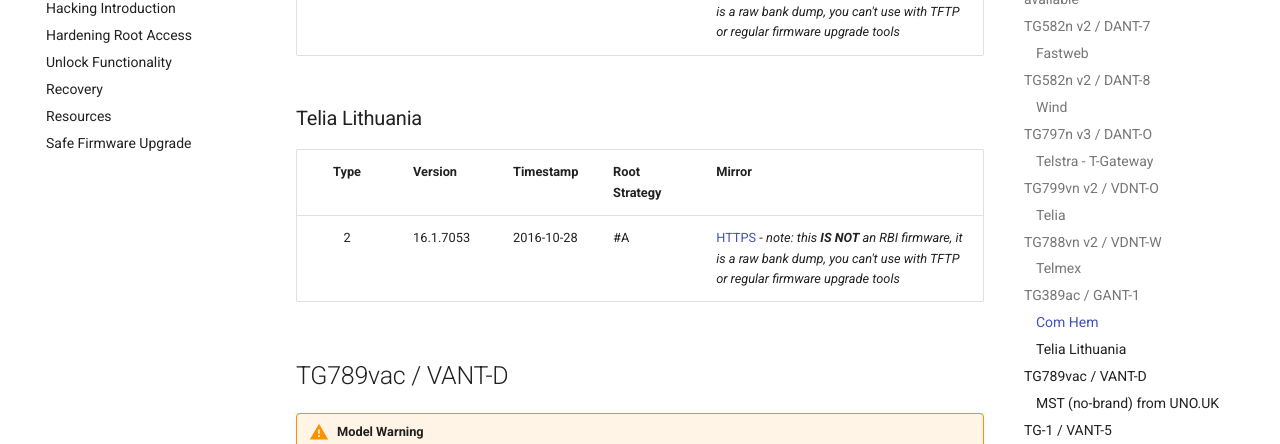
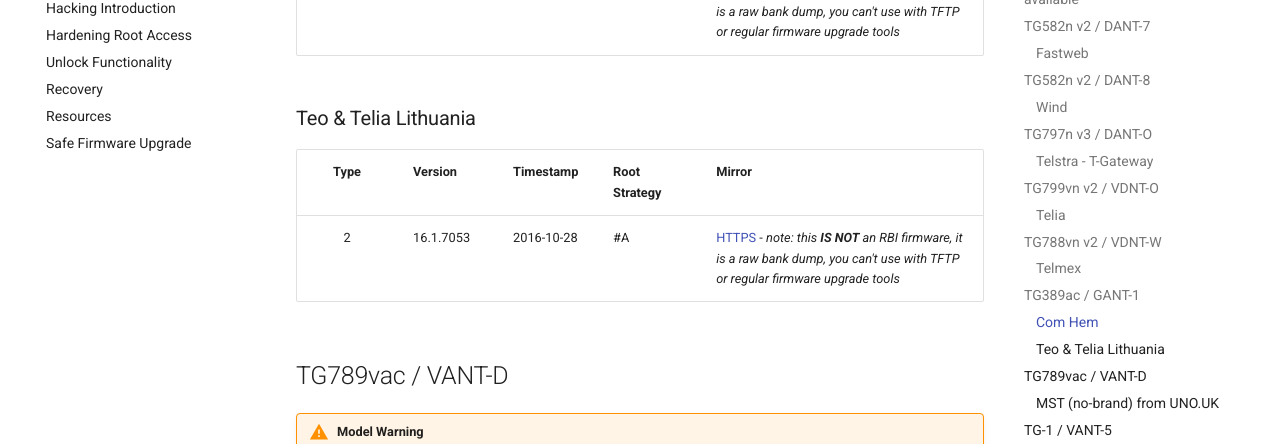
Before and after one commit to hack-technicolor/hack-technicolor, an MkDocs documentation site: the page built from docs/Repository.md, in a window 1280 px wide and 900 px high, scrolled down 2999 px. Shown: the part 154-598 px from the top of the window. Built offline with MkDocs 1.6.1 and Material for MkDocs 9.7.7, drawn with Linux system fonts in a browser that asks for light colours; comment, search, counter and statistics services are not loaded.

Commit message:
Added Teo as analis for Telia
At some point Teo has been acquired by Telia, so some older model may still have the old Teo sticker on it

```diff
--- a/docs/Repository.md
+++ b/docs/Repository.md
@@ -89,7 +89,7 @@
 |:------:|:-------------------|:-----------|:--------------|:-------|
 | 2      | 15.53.6568         | 2016-09-09 | #A            | [HTTPS](https://github.com/kevdagoat/hack-technicolor/raw/master/firmware/comhem-gant-1_15.53.6568-1721005-bank_dump.xz) - *note: this **IS NOT** an RBI firmware, it is a raw bank dump, you can't use with TFTP or regular firmware upgrade tools* |
 
-### Telia Lithuania
+### Teo & Telia Lithuania
 
 | Type   | Version            | Timestamp  | Root Strategy | Mirror |
 |:------:|:-------------------|:-----------|:--------------|:-------|
```
